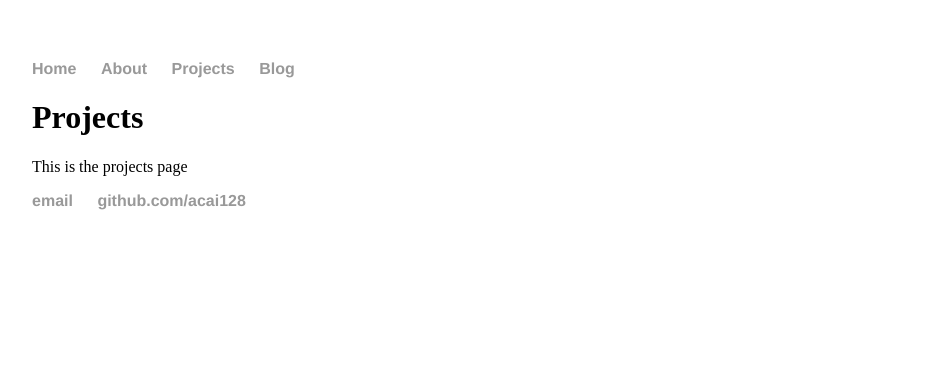
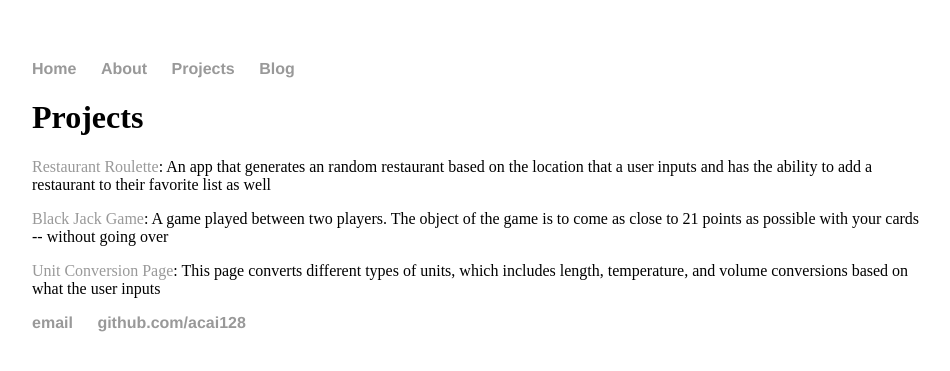
Before and after one commit to acai128/acai128.github.io, a Jekyll site: the page built from projects/index.html, in a window 1280 px wide. Shown: the top 371 px of the page, without its empty margins (160-1110 px from the left). Built offline with Jekyll 4.4.1, drawn with Linux system fonts in a browser that asks for light colours.

Commit message:
Update index.html
Added project links

```diff
--- a/projects/index.html
+++ b/projects/index.html
@@ -3,4 +3,8 @@ layout: default
 title: Projects
 ---
 	<h1>{{ page.title }}</h1>
- <p>This is the projects page</>
+<p><a href="https://github.com/acai128/Restaurant-Roulette">Restaurant Roulette</a>: An app that generates an random restaurant based on the location that a user inputs and has the ability to add a restaurant to their favorite list as well</>
+
+<p><a href="https://github.com/acai128/Blackjack">Black Jack Game</a>: A game played between two players.  The object of the game is to come as close to 21 points as possible with your cards -- without going over </>
+
+<p><a href="https://github.com/acai128/Unit-convertion-webpage">Unit Conversion Page</a>: This page converts different types of units, which includes length, temperature, and volume conversions based on what the user inputs</>
```
